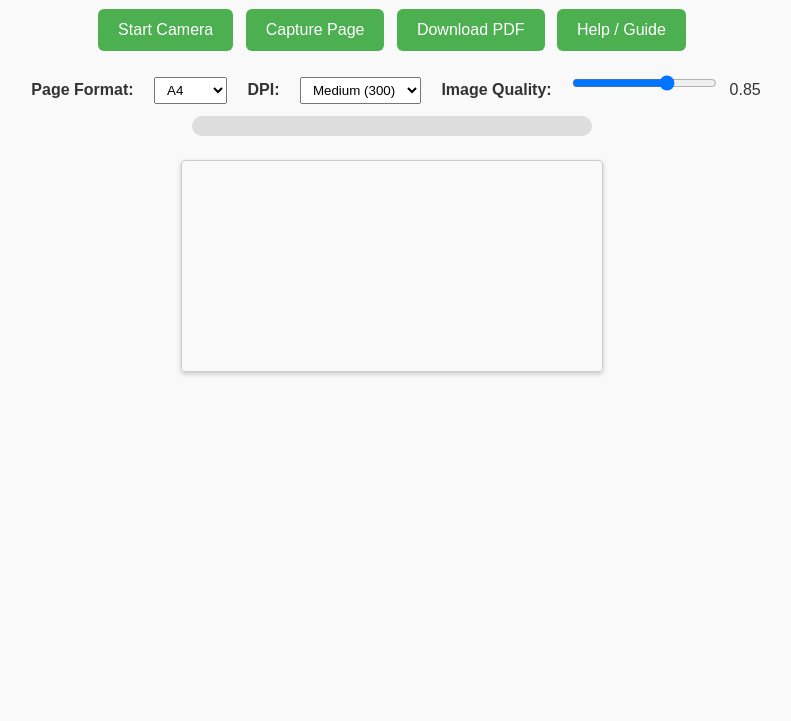
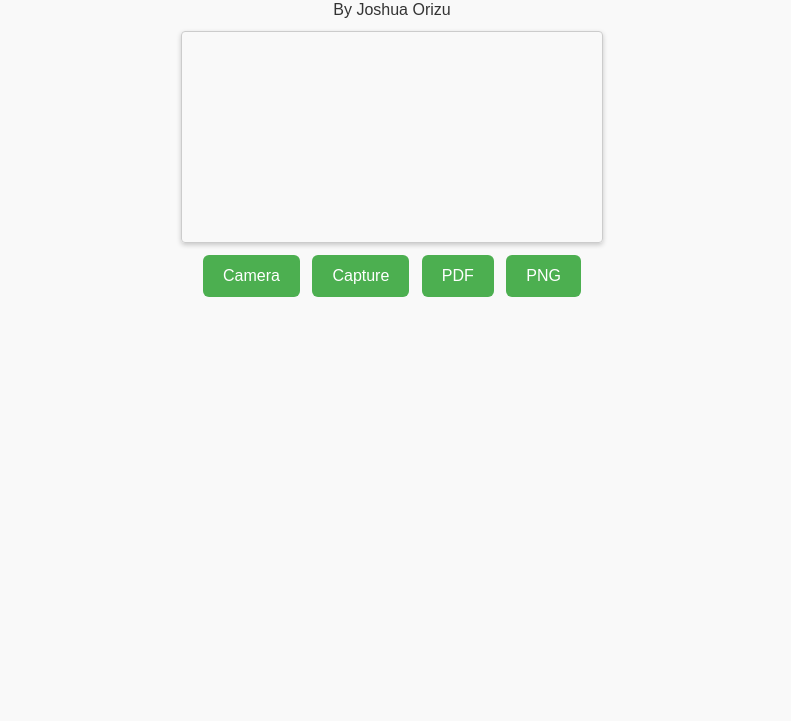
Before and after one commit to JoshuaLegacy/JUO-Legacy-Scanner, a plain HTML site: page index.html in a window 1280 px wide. Shown: the part 79-800 px from the top of the page, without its empty margins (248-1039 px from the left). Drawn offline with nearby package versions, Linux system fonts and the light colour scheme.

Commit message:
index.html

```diff
--- a/index.html
+++ b/index.html
@@ -3,69 +3,34 @@
 <head>
   <meta charset="UTF-8">
   <title>JUO Legacy Scanner</title>
-  <meta name="viewport" content="width=device-width, initial-scale=1.0">
+  <meta name="viewport" content="width=device-width, initial-scale=1, user-scalable=no">
 
   <link rel="stylesheet" href="style.css">
-
-  <!-- jsPDF library -->
-  <script src="https://cdnjs.cloudflare.com/ajax/libs/jspdf/2.5.1/jspdf.umd.min.js"></script>
 </head>
 <body>
 
-  <h2>JUO Legacy Scanner</h2>
+  <!-- HEADER -->
+  <header class="app-header">
+    <h2>JUO Legacy Scanner</h2>
+    <span>By Joshua Orizu</span>
+  </header>
 
-  <div class="controls">
-    <button id="startCameraBtn">Start Camera</button>
-    <button id="captureBtn">Capture Page</button>
-    <button id="downloadPdfBtn">Download PDF</button>
-    <button id="helpBtn">Help / Guide</button>
-  </div>
+  <!-- CAMERA AREA -->
+  <main class="camera-wrapper">
+    <video id="preview" autoplay playsinline muted></video>
+    <canvas id="captureCanvas"></canvas>
+  </main>
 
-  <div class="options">
-    <label for="pageFormat">Page Format:</label>
-    <select id="pageFormat">
-      <option value="A4" selected>A4</option>
-      <option value="A3">A3</option>
-      <option value="LETTER">Letter</option>
-    </select>
+  <!-- CONTROLS -->
+  <footer class="control-bar">
+    <button id="startCameraBtn">Camera</button>
+    <button id="captureBtn">Capture</button>
+    <button id="exportPdfBtn">PDF</button>
+    <button id="exportPngBtn">PNG</button>
+  </footer>
 
-    <label for="dpiSelect">DPI:</label>
-    <select id="dpiSelect">
-      <option value="150">Low (150)</option>
-      <option value="300" selected>Medium (300)</option>
-      <option value="400">High (400)</option>
-    </select>
-
-    <label for="qualitySlider">Image Quality:</label>
-    <input type="range" id="qualitySlider" min="0.5" max="1" step="0.05" value="0.85">
-    <span id="qualityValue">0.85</span>
-  </div>
-
-  <!-- Progress bar -->
-  <div id="progressContainer">
-    <div id="progressBar"></div>
-  </div>
-
-  <video id="preview" autoplay playsinline muted></video>
-  <canvas id="captureCanvas"></canvas>
+  <!-- STATUS -->
   <div id="status"></div>
-
-  <!-- Help / Guide Modal -->
-  <div id="helpModal" class="modal">
-    <div class="modal-content">
-      <span class="closeBtn">&times;</span>
-      <h3>JUO Legacy Scanner Usage Guide</h3>
-      <div id="guideContent">
-        <p><strong>Step 1:</strong> Start Camera and grant permission.</p>
-        <p><strong>Step 2:</strong> Adjust Page Format, DPI, and Image Quality.</p>
-        <p><strong>Step 3:</strong> Capture each page one at a time.</p>
-        <p><strong>Step 4:</strong> Click Download PDF after all pages are captured.</p>
-        <p><strong>Step 5:</strong> Use Image Quality slider to reduce file size for large PDFs.</p>
-        <p><strong>Tips:</strong> Use a stable surface, good lighting, and medium DPI/quality for large documents (100+ pages).</p>
-        <p><strong>Note:</strong> Only one page is kept in memory at a time to prevent crashes on mobile devices.</p>
-      </div>
-    </div>
-  </div>
 
   <script src="script.js"></script>
 </body>
```
